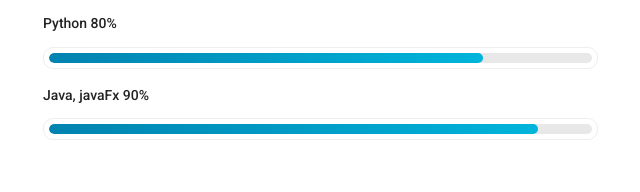
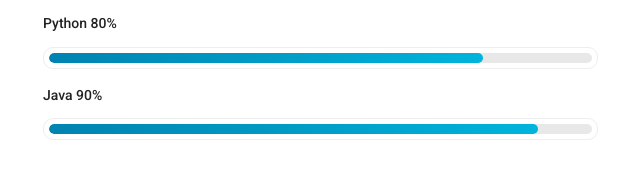
Before and after one commit to nafiul90/nafiu90.github.io, a plain HTML site: page index.html in a window 1280 px wide. Shown: the part 1157-1349 px from the top of the page, 612-1252 px from the left. Drawn offline with Linux system fonts and the light colour scheme.

Commit message:
Update index.html

```diff
--- a/index.html
+++ b/index.html
@@ -157,7 +157,7 @@
 								</div>
 
 								<div class="skill_item">
-									<h4>Java, javaFx <span class="counter">90</span>%</h4>
+									<h4>Java <span class="counter">90</span>%</h4>
 									<div class="progress_br">
 										<div class="progress">
 											<div class="progress-bar" role="progressbar" aria-valuenow="90" aria-valuemin="0" aria-valuemax="100"></div>
```
